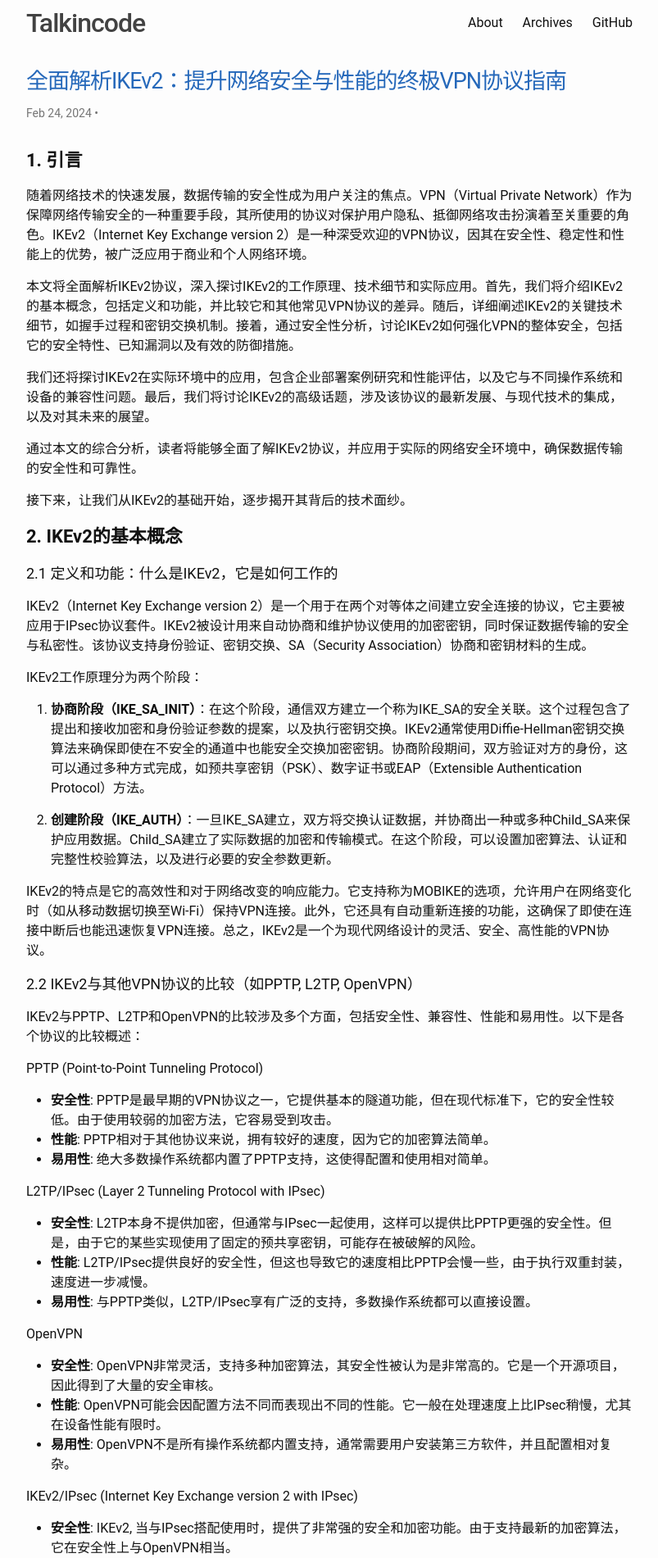
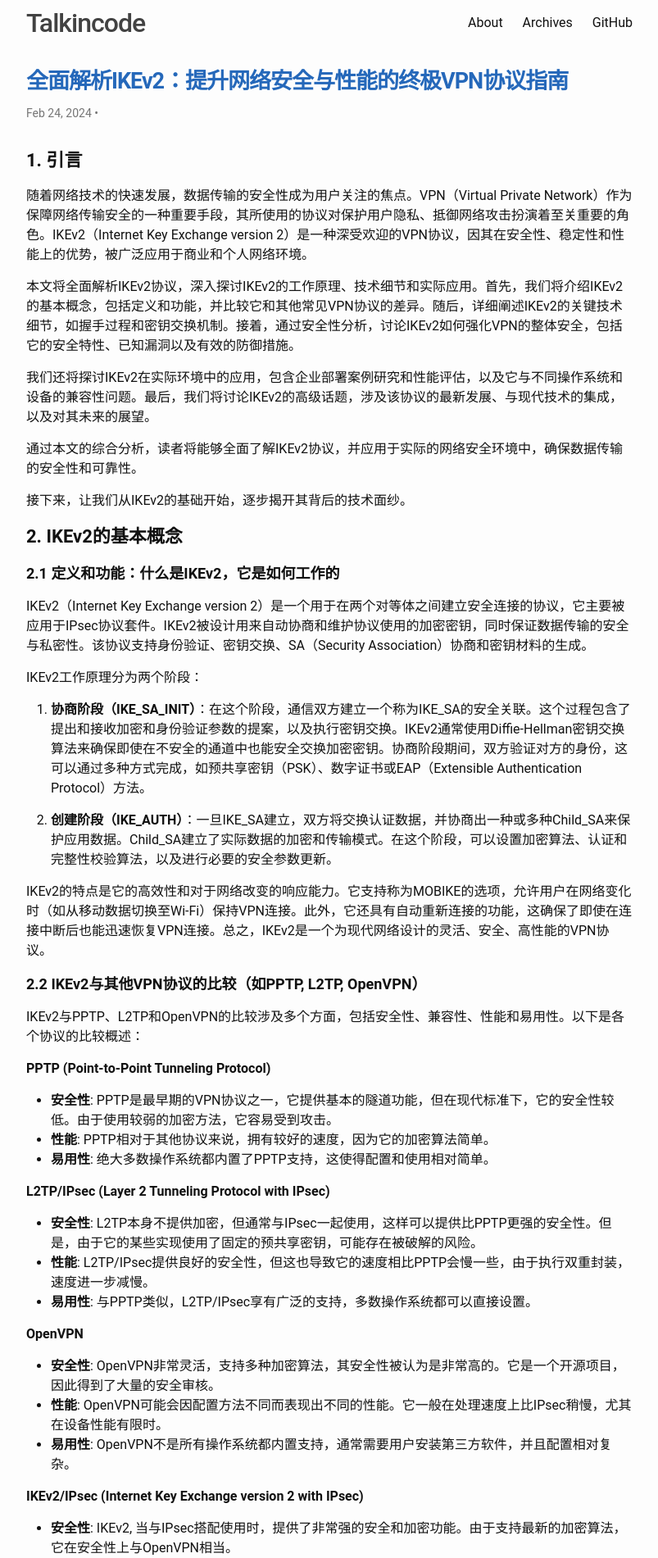
Before and after one commit to talkincode/ToughNotes, a Jekyll site: the page built from _posts/2024-02-24-Comprehensive-analysis-of-IKEv2.md, in a window 1280 px wide. Shown: the top 1901 px of the page at 82% size, without its empty margins (238-1041 px from the left). Built offline with Jekyll 4.4.1, drawn with Linux system fonts in a browser that asks for light colours.

Commit message:
更新字体样式和布局

```diff
--- a/_sass/whiteglass.scss
+++ b/_sass/whiteglass.scss
@@ -3,6 +3,7 @@ $base-font-family: Roboto,RobotoDraft,Helvetica,Arial,sans-serif !default;
 $monospace-font-family: Monaco, Menlo, Consolas, "Courier New", DotumChe, monospace !default;
 $base-font-size:   16px !default;
 $base-font-weight: 400 !default;
+$ht-font-weight: 600 !default;
 $small-font-size:  $base-font-size * 0.875 !default;
 $base-line-height: 1.5 !default;
 
--- a/_sass/whiteglass/_base.scss
+++ b/_sass/whiteglass/_base.scss
@@ -107,7 +107,7 @@ h3,
 h4,
 h5,
 h6 {
-  font-weight: $base-font-weight;
+  font-weight: $ht-font-weight;
 
   code {
     font-size: inherit;
--- a/_sass/whiteglass/_layout.scss
+++ b/_sass/whiteglass/_layout.scss
@@ -171,7 +171,6 @@
 
   h2 {
     font-size: 22px;
-    font-weight: 700;
     @include media-query($on-laptop) {
       font-size: 18px;
     }
```
